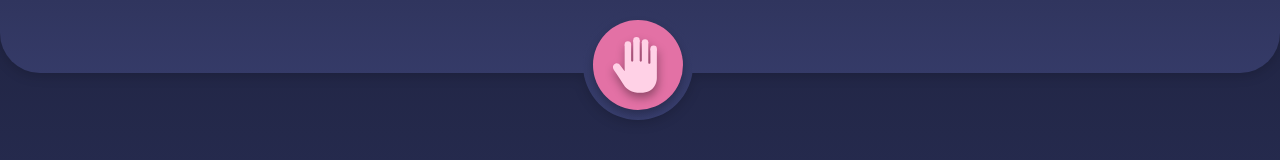
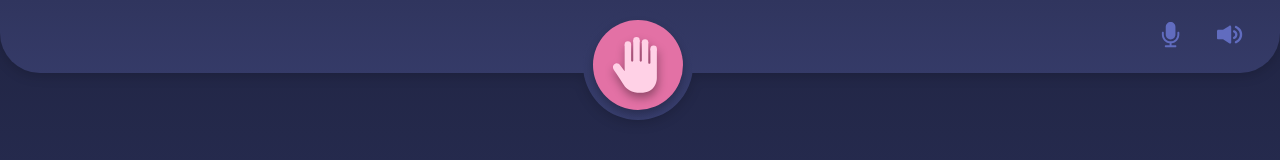
Before and after one commit to Ruben35/SmartBasta, a React (Create React App) app: page / in a window 1280 px wide. Shown: the top 160 px of the page. Built offline with nearby package versions, Linux system fonts and the light colour scheme.

Commit message:
Ending GameNavbar Style

```diff
--- a/src/App.js
+++ b/src/App.js
@@ -1,4 +1,4 @@
-import SimpleNavbar from './components/SimpleNavbar'
+// import SimpleNavbar from './components/SimpleNavbar'
 import GameNavbar from './components/GameNavbar'
 
 function App() {
--- a/src/components/GameNavbar.jsx
+++ b/src/components/GameNavbar.jsx
@@ -1,6 +1,10 @@
-import React from 'react';
+import React, { useState } from 'react';
 import {ReactComponent as StopHand} from '../assets/icons/stop-hand.svg'
-
+import {ReactComponent as SpeakerOn} from '../assets/icons/speaker-on.svg'
+import {ReactComponent as SpeakerOff} from '../assets/icons/speaker-off.svg'
+import {ReactComponent as MicrophoneOn} from '../assets/icons/microphone-on.svg'
+import {ReactComponent as MicrophoneOff} from '../assets/icons/microphone-off.svg'
+import {ReactComponent as Group} from '../assets/icons/group.svg'
 
 const GameNavbar = (props) => {
 
@@ -26,6 +30,9 @@ const GameNavbar = (props) => {
     return (
         <div className="navContainer">
             <div className="mainNav">
+                <PlayersButton/>
+                <MicrophoneButton/>
+                <SpeakerButton/>
             </div>
             <div className="circleNav">
                 {mainButton}
@@ -34,6 +41,9 @@ const GameNavbar = (props) => {
     );
 }
 
+/*
+ * ACTION BUTTONS *
+*/
 const StopButton = (props) => {
 
     const handleClick= (e) =>{
@@ -90,5 +100,55 @@ const EndButton = (props) => {
     );
 }
 
+/*
+ * NORMAL NAV BUTTONS *
+*/
+
+const PlayersButton = () =>{
+
+    const handleClick= (e) =>{
+        e.preventDefault();
+        console.log("Players");
+    };
+
+    return (
+        <div className="groupButtonContainer">
+            <div className="navButton group" onClick={handleClick}>
+                <Group/>
+            </div>
+        </div>
+    );
+}
+
+const MicrophoneButton = () =>{
+    const [microphoneOn, setMicrophoneOn] = useState(true);
+
+    const handleClick= (e) =>{
+        e.preventDefault();
+        setMicrophoneOn(!microphoneOn);
+    };
+
+    return (
+        <div className="navButton microphone" onClick={handleClick}>
+            {microphoneOn?<MicrophoneOn/>:<MicrophoneOff/>}
+        </div>
+    );
+}
+
+const SpeakerButton = () =>{
+
+    const [speakerOn, setSpeakerOn] = useState(true);
+
+    const handleClick= (e) =>{
+        e.preventDefault();
+        setSpeakerOn(!speakerOn);
+    };
+
+    return (
+        <div className="navButton speaker" onClick={handleClick}>
+            {speakerOn?<SpeakerOn/>:<SpeakerOff/>}
+        </div>
+    );
+}
 
 export default GameNavbar;
--- a/src/styles/main.css
+++ b/src/styles/main.css
@@ -52,6 +52,8 @@ html{line-height:1.15;-webkit-text-size-adjust:100%}body{margin:0}main{display:b
     --blue: #36A3D6;
     --red: #DE3A55;
     --lightRed: #DEBDC2;
+    --lavandaButton: #616cbf;
+    --contrastLavandaButton: #414880;
 }
 
 /* =====================
@@ -108,7 +110,7 @@ body{
    * COMPONENTS *
 ===================== */
 
-/* Navbars */
+/* *Navbars* */
 
 .simpleNav{
     box-shadow: 0 3px 6px 0 rgba(0, 0, 0, 0.16);
@@ -134,6 +136,9 @@ body{
     background: linear-gradient(#30355e 0%, #383e6e 100%) top/100% 120px;
     height: 73px;
     border-radius: 0 0 40px 40px;
+    display: flex;
+    align-items: center;
+    justify-content: flex-end;
 }
 
 .circleNav{
@@ -162,12 +167,9 @@ body{
     font-family: var(--boldFont);
     text-shadow: 0px 3px 7px rgba(0, 0, 0, 0.30);
 }
-
 .action-button:hover{
     box-shadow: 0 5px 8px 0 rgba(0, 0, 0, 0.53);
 }
-
-
 .action-button:active{
     transform: translateY(1px);
 }
@@ -184,7 +186,6 @@ body{
 .action-button.stop{
     background-color: var(--pink);
 }
-
 .action-button.stop svg{
     fill: var(--lightPink);
     width: 62%;
@@ -211,3 +212,81 @@ body{
     color: var(--lightRed);
     font-size: 27px;
 }
+
+.navButton{
+    width: 42px;
+    height: 42px;
+    display: flex;
+    justify-content: center;
+    align-items: center;
+    border-radius: 10px;
+    margin-bottom: 3px;
+    cursor: pointer;
+    -webkit-tap-highlight-color: transparent;
+}
+.navButton:hover{
+    background-color: var(--contrastLavandaButton);
+}
+.navButton:active{
+    transform: translateY(1px);
+}
+
+.navButton svg, .navButton svg line{
+    fill: var(--lavandaButton);
+    stroke: var(--lavandaButton);
+}
+
+
+.navButton.speaker{
+    margin-right: 29px;
+}
+.navButton.speaker svg{
+    width: 60%;
+    height: auto;
+}
+
+.navButton.microphone{
+    margin-right: 17px;
+}
+.navButton.microphone svg{
+    width: 60%;
+    height: auto;
+}
+
+.groupButtonContainer{
+    flex-grow: 1;
+}
+
+.navButton.group{
+    margin-left: 29px;
+}
+.navButton.group svg{
+    width: 70%;
+    height: auto;
+}
+
+/* When is a medium phone */
+@media only screen and (max-width: 376px){
+    .navButton.speaker{
+        margin-right: 25px;
+    }
+    .navButton.group{
+        margin-left: 25px;
+    }
+}
+
+@media only screen and (max-width: 376px){
+    .navButton.speaker{
+        margin-right: 25px;
+    }
+    .navButton.group{
+        margin-left: 25px;
+    }
+}
+
+/* *Media Queries for Large Desktop* */
+@media only screen and (min-width: 1025px){
+    .navButton.group{
+        display: none;
+    }
+}
```
Also changed, not shown: src/assets/icons/microphone-off.svg (added), src/assets/icons/speaker-off.svg (added). Lines whose indentation alone changed are shown as unchanged.
